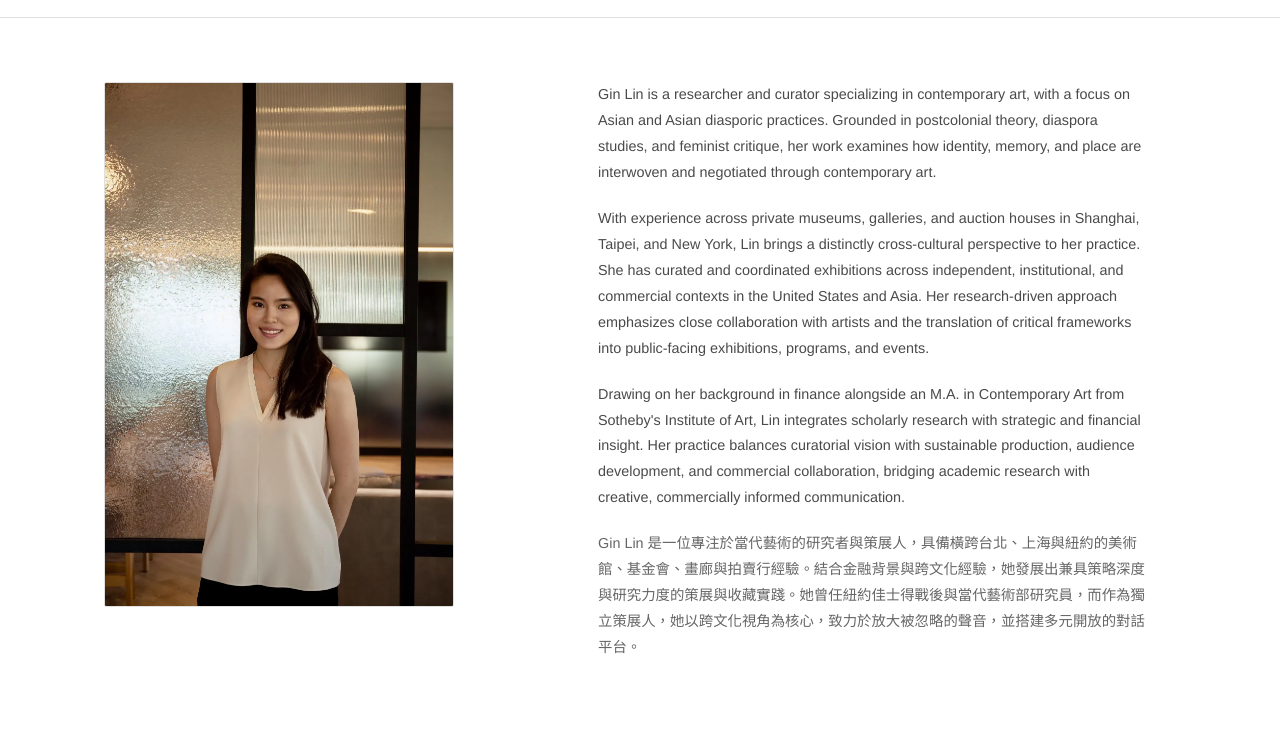
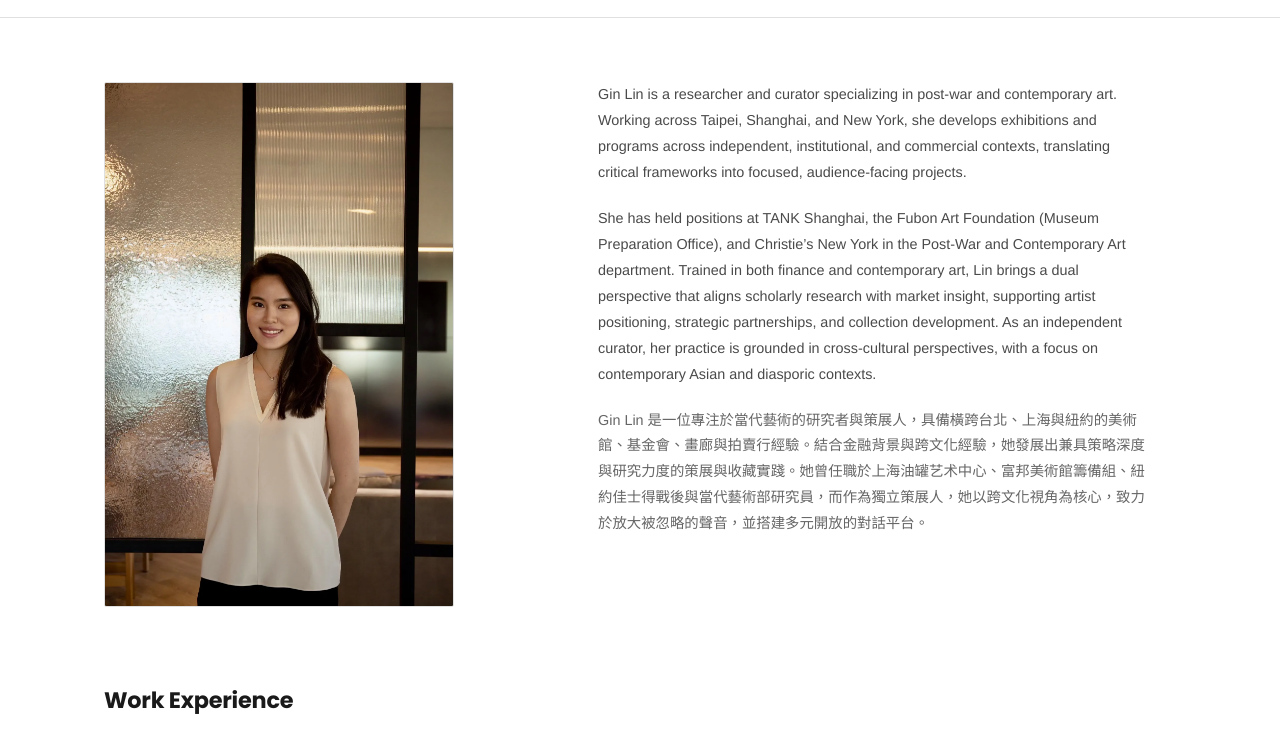
Before and after one commit to Gin01234i/gin-lin, a plain HTML site: page about/index.html in a window 1280 px wide. Shown: the part 61-799 px from the top of the page. Drawn offline with Linux system fonts and the light colour scheme.

Commit message:
Update index.html

```diff
--- a/about/index.html
+++ b/about/index.html
@@ -48,13 +48,11 @@
                 <img src="img/about_1.webp" alt="Gin Lin portrait" id="portrait" style="cursor: pointer;">
             </div>
             <div class="bio-content">
-                <p>Gin Lin is a researcher and curator specializing in contemporary art, with a focus on Asian and Asian diasporic practices. Grounded in postcolonial theory, diaspora studies, and feminist critique, her work examines how identity, memory, and place are interwoven and negotiated through contemporary art.</p>
+                <p>Gin Lin is a researcher and curator specializing in post-war and contemporary art. Working across Taipei, Shanghai, and New York, she develops exhibitions and programs across independent, institutional, and commercial contexts, translating critical frameworks into focused, audience-facing projects.</p>
 
-                <p>With experience across private museums, galleries, and auction houses in Shanghai, Taipei, and New York, Lin brings a distinctly cross-cultural perspective to her practice. She has curated and coordinated exhibitions across independent, institutional, and commercial contexts in the United States and Asia. Her research-driven approach emphasizes close collaboration with artists and the translation of critical frameworks into public-facing exhibitions, programs, and events.</p>
+                <p>She has held positions at TANK Shanghai, the Fubon Art Foundation (Museum Preparation Office), and Christie’s New York in the Post-War and Contemporary Art department. Trained in both finance and contemporary art, Lin brings a dual perspective that aligns scholarly research with market insight, supporting artist positioning, strategic partnerships, and collection development. As an independent curator, her practice is grounded in cross-cultural perspectives, with a focus on contemporary Asian and diasporic contexts.</p>
 
-                <p>Drawing on her background in finance alongside an M.A. in Contemporary Art from Sotheby's Institute of Art, Lin integrates scholarly research with strategic and financial insight. Her practice balances curatorial vision with sustainable production, audience development, and commercial collaboration, bridging academic research with creative, commercially informed communication.</p>
-
-                <p class="chinese" lang="zh-Hant">Gin Lin 是一位專注於當代藝術的研究者與策展人，具備橫跨台北、上海與紐約的美術館、基金會、畫廊與拍賣行經驗。結合金融背景與跨文化經驗，她發展出兼具策略深度與研究力度的策展與收藏實踐。她曾任紐約佳士得戰後與當代藝術部研究員，而作為獨立策展人，她以跨文化視角為核心，致力於放大被忽略的聲音，並搭建多元開放的對話平台。</p>
+                <p class="chinese" lang="zh-Hant">Gin Lin 是一位專注於當代藝術的研究者與策展人，具備橫跨台北、上海與紐約的美術館、基金會、畫廊與拍賣行經驗。結合金融背景與跨文化經驗，她發展出兼具策略深度與研究力度的策展與收藏實踐。她曾任職於上海油罐艺术中心、富邦美術館籌備組、紐約佳士得戰後與當代藝術部研究員，而作為獨立策展人，她以跨文化視角為核心，致力於放大被忽略的聲音，並搭建多元開放的對話平台。</p>
             </div>
         </section>
 
```
